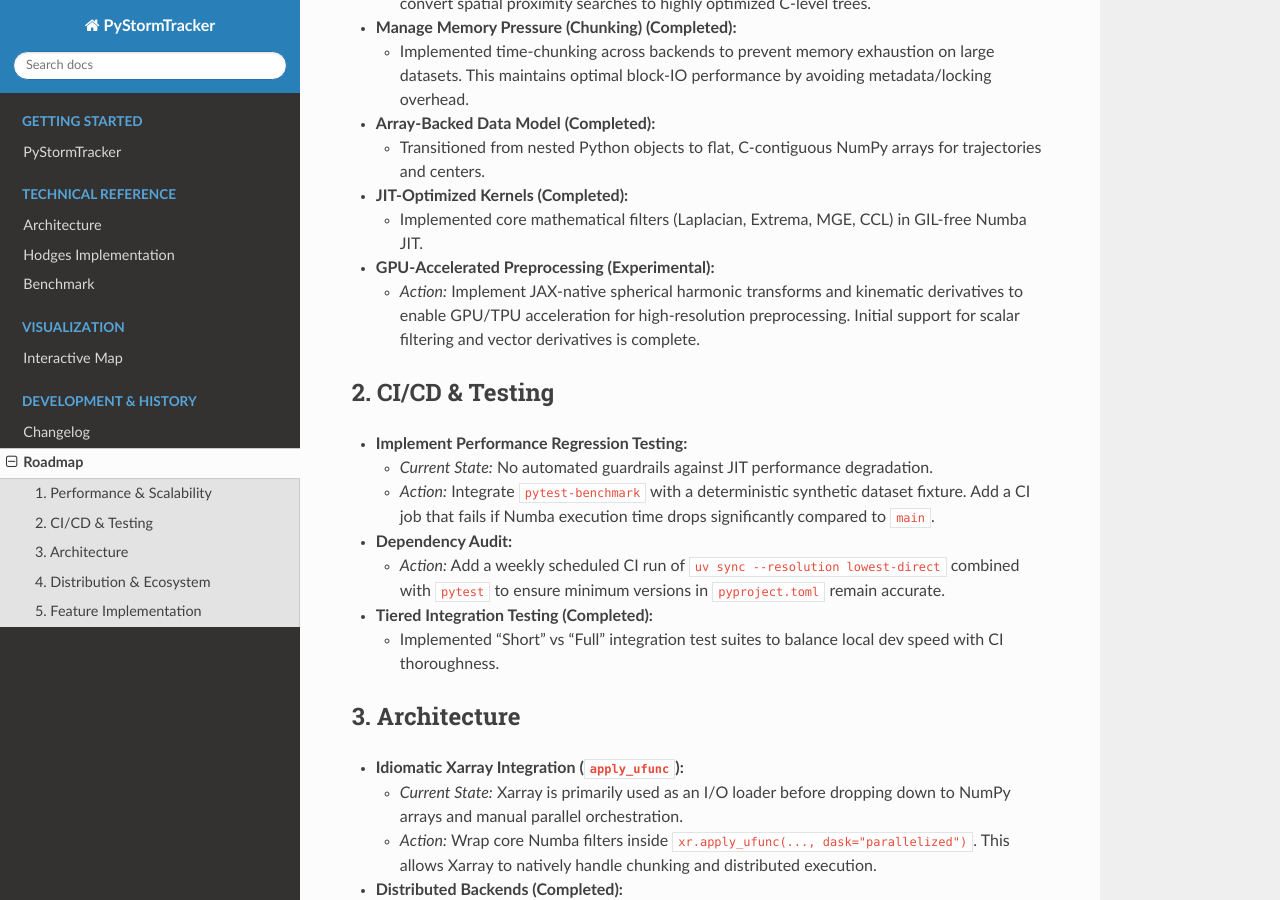
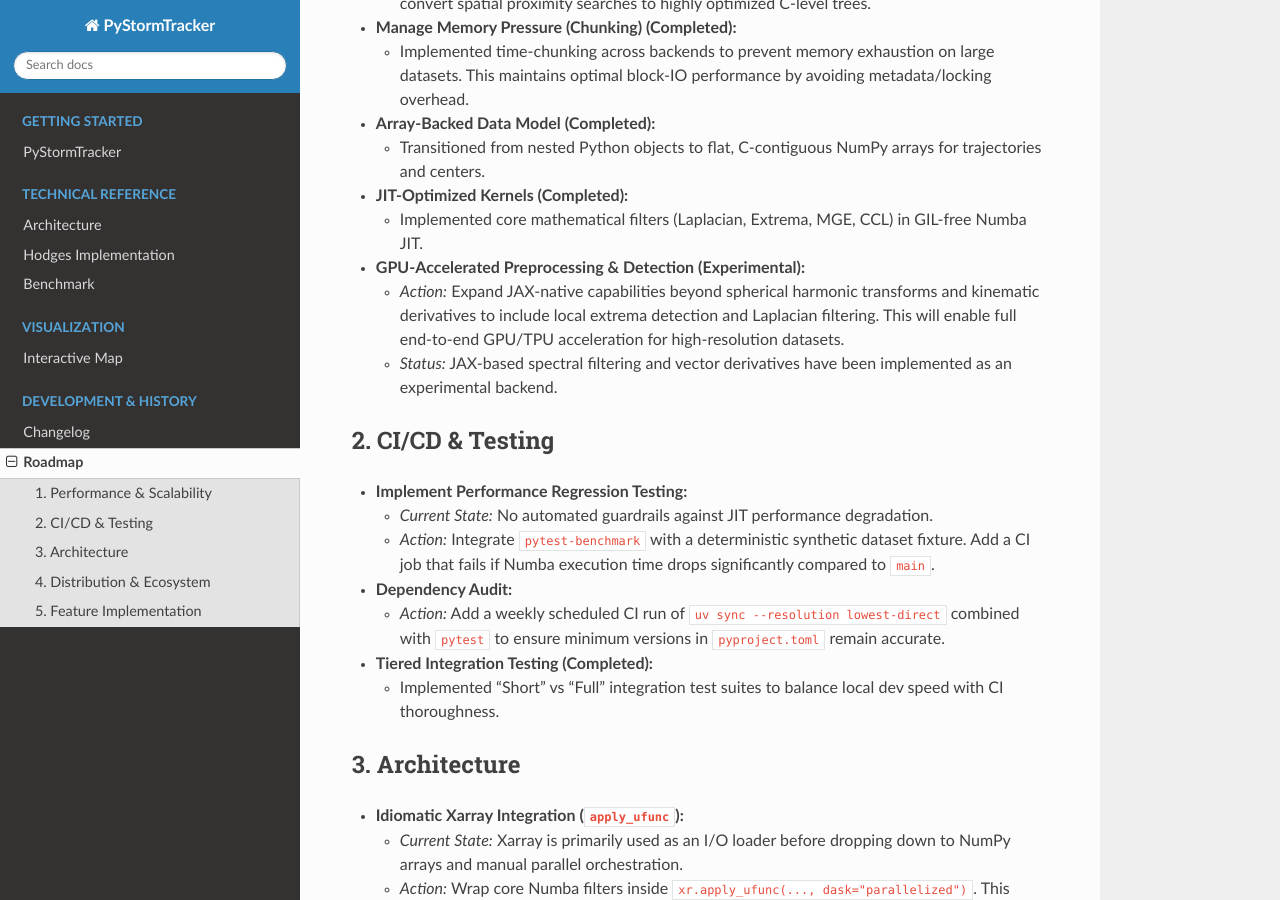
Before and after one commit to mwyau/PyStormTracker, a Sphinx documentation site: the page built from docs/roadmap.md, in a window 1280 px wide and 900 px high, scrolled down 540 px. Built offline with Sphinx 7.4.7 and the Read the Docs theme 3.1.0, drawn with Linux system fonts in a browser that asks for light colours; some of the changed text lies outside the part shown.

Commit message:
docs: update roadmap with JAX-based feature detection and experimental status

```diff
--- a/docs/roadmap.md
+++ b/docs/roadmap.md
@@ -16,8 +16,9 @@ This document outlines the strategic plan for improving PyStormTracker's perform
     *   Transitioned from nested Python objects to flat, C-contiguous NumPy arrays for trajectories and centers.
 *   **JIT-Optimized Kernels (Completed):**
     *   Implemented core mathematical filters (Laplacian, Extrema, MGE, CCL) in GIL-free Numba JIT.
-*   **GPU-Accelerated Preprocessing (Experimental):**
-    *   *Action:* Implement JAX-native spherical harmonic transforms and kinematic derivatives to enable GPU/TPU acceleration for high-resolution preprocessing. Initial support for scalar filtering and vector derivatives is complete.
+*   **GPU-Accelerated Preprocessing & Detection (Experimental):**
+    *   *Action:* Expand JAX-native capabilities beyond spherical harmonic transforms and kinematic derivatives to include local extrema detection and Laplacian filtering. This will enable full end-to-end GPU/TPU acceleration for high-resolution datasets.
+    *   *Status:* JAX-based spectral filtering and vector derivatives have been implemented as an experimental backend.
 
 ## 2. CI/CD & Testing
 
@@ -58,3 +59,5 @@ This document outlines the strategic plan for improving PyStormTracker's perform
     *   *Action:* Implement Dierckx B-spline surface fitting and evaluation in Numba to achieve bit-wise coordinate identity with original TRACK software.
 *   **Postprocessing (Track Metrics):**
     *   *Action:* Implement Accumulated Track Activity (ATA) and other storm track metrics from **Yau and Chang (2020)**.
+*   **JAX-Based Feature Detection (Proposed):**
+    *   *Action:* Develop JAX-native implementations of the extrema detection and intensity refinement kernels to support high-throughput, GPU-resident tracking pipelines.
```
Also changed, not shown: 1 other file.
